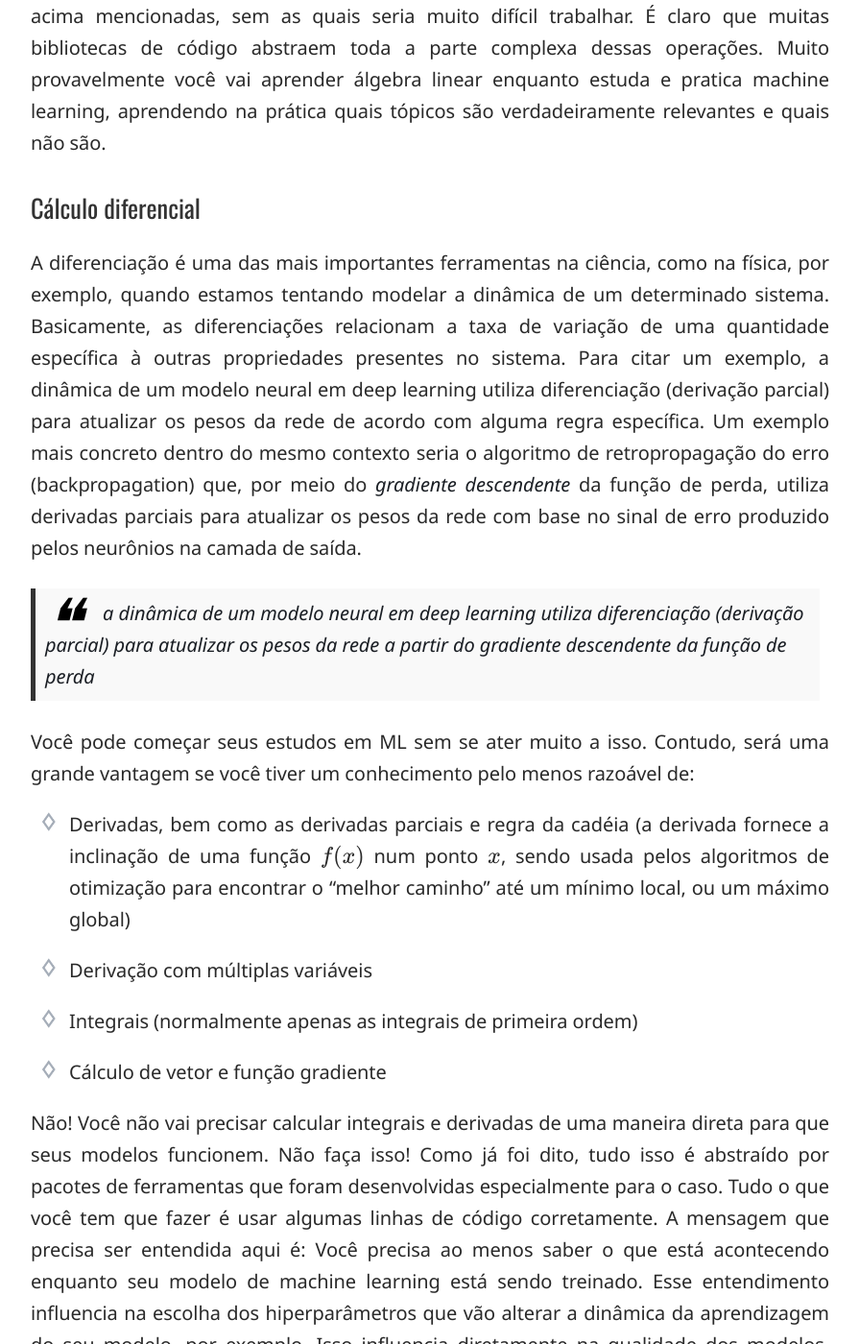
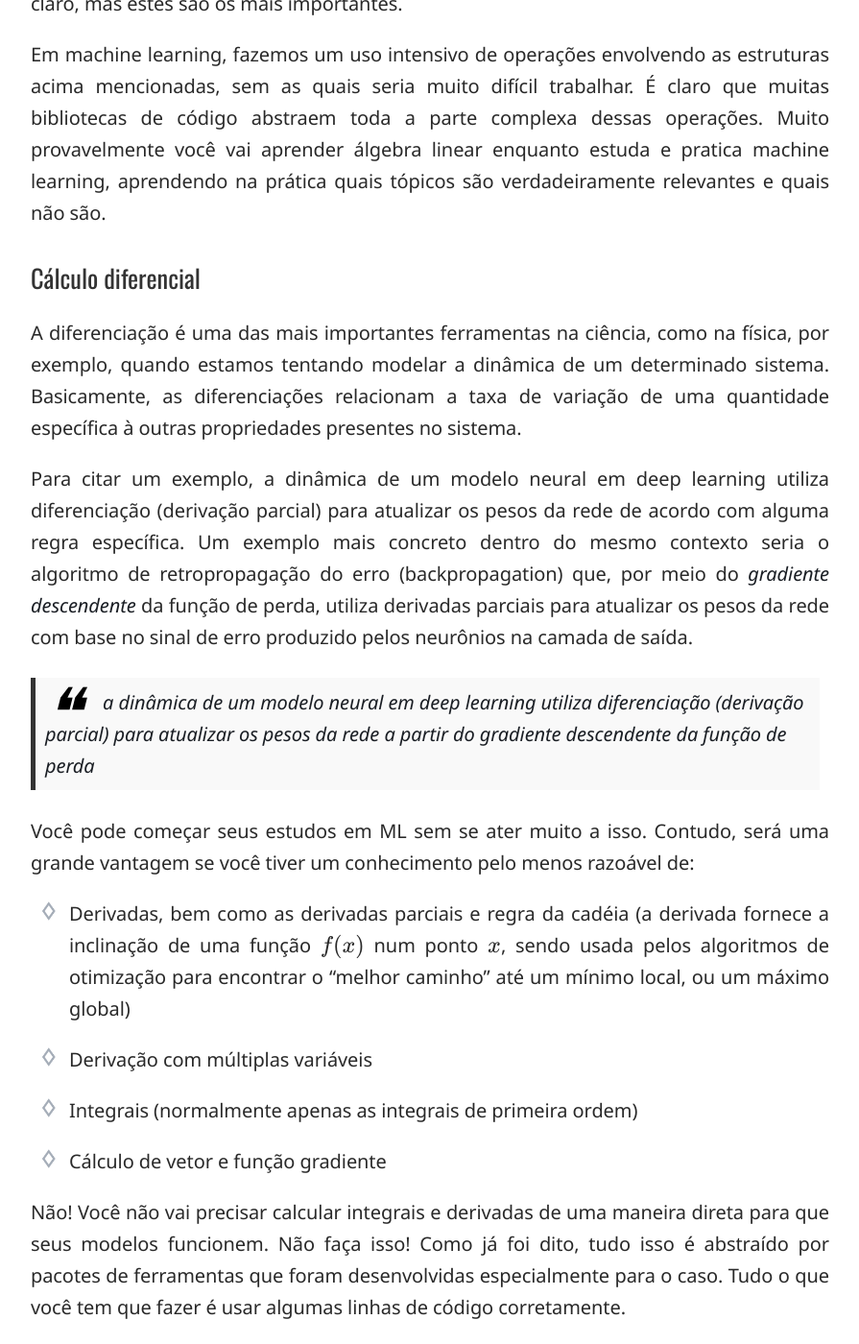
Before and after one commit to luisfredgs/luisfredgs.github.io, a Jekyll site: the page built from _posts/2018-01-18-dicas-para-aprender-machine-learning.md, in a window 1280 px wide and 1400 px high, scrolled down 4421 px. Shown: the whole window at 96% size, without its empty margins (192-1087 px from the left). Built offline with Jekyll 4.4.1, drawn with Linux system fonts in a browser that asks for light colours; formulas are drawn with MathJax 3; comment, search, counter and statistics services are not loaded; some of the changed text lies outside the part shown.

Commit message:
Update 2018-01-18-dicas-para-aprender-machine-learning.md

```diff
--- a/_posts/2018-01-18-dicas-para-aprender-machine-learning.md
+++ b/_posts/2018-01-18-dicas-para-aprender-machine-learning.md
@@ -34,9 +34,13 @@
 
 > *Na maior parte do tempo, Machine Learning representa a necessidade de fazer previsões com base no conhecimento obtido a partir de dados.*
 
-Um algoritmo é normalmente exposto a esse conhecimento, explorando e reconhecendo padrões exaustivamente, com a intenção de obter uma função matemática específica (num amplo espaço de funções possíveis), que seja capaz de usar esses padrões para fazer extrapolações com base em parâmetros que ela nunca viu. Essa função é normalmente obtida por meio de um processo de otimização, que testa diferentes soluções até chegar numa que seja robusta o suficiente para fazer boas generalizações com base no conhecimento extraído dos dados pelo tal algorítmo.
+Um algoritmo é normalmente exposto a esse conhecimento, explorando e reconhecendo padrões exaustivamente, com a intenção de obter uma função matemática específica (num amplo espaço de funções possíveis), que seja capaz de usar esses padrões para fazer extrapolações com base em parâmetros que ela nunca viu.
 
-Durante esse processo, vários conceitos matemáticos são utilizados: Álgebra linear, Diferenciação, probabilidade, etc. Contudo, esses conceitos são quase sempre abstraídos pelo uso de bibliotecas e frameworks de machine learning que foram desenvolvidos especialmente para o caso. É sempre bom lembrar, entretanto, que o conhecimento desses conceitos matemáticos vai te colocar numa posição vantajosa, uma vez que as bibliotecas de machine learning não fazem tudo sozinhas.
+Essa função é normalmente obtida por meio de um processo de otimização, que testa diferentes soluções até chegar numa que seja robusta o suficiente para fazer boas generalizações com base no conhecimento extraído dos dados pelo tal algorítmo.
+
+Durante esse processo, vários conceitos matemáticos são utilizados: Álgebra linear, Diferenciação, probabilidade, etc. Contudo, esses conceitos são quase sempre abstraídos pelo uso de bibliotecas e frameworks de machine learning que foram desenvolvidos especialmente para o caso.
+
+É sempre bom lembrar, entretanto, que o conhecimento desses conceitos matemáticos vai te colocar numa posição vantajosa, uma vez que as bibliotecas de machine learning não fazem tudo sozinhas.
 
 Às vezes, você precisará expandir os recursos dessas bibliotecas, criando seus próprios modelos e funcionalidades para atender a uma ou outra situação específica. Nessas horas, principalmente, é útil saber como as coisas funcionam para além dos limites da escrita do código. Então, saia da média e não se contente apenas em saber programar.
 
@@ -70,7 +74,9 @@
 
 ## Cálculo diferencial
 
-A diferenciação é uma das mais importantes ferramentas na ciência, como na física, por exemplo, quando estamos tentando modelar a dinâmica de um determinado sistema. Basicamente, as diferenciações relacionam a taxa de variação de uma quantidade específica à outras propriedades presentes no sistema. Para citar um exemplo, a dinâmica de um modelo neural em deep learning utiliza diferenciação (derivação parcial) para atualizar os pesos da rede de acordo com alguma regra específica. Um exemplo mais concreto dentro do mesmo contexto seria o algoritmo de retropropagação do erro (backpropagation) que, por meio do *gradiente descendente* da função de perda, utiliza derivadas parciais para atualizar os pesos da rede com base no sinal de erro produzido pelos neurônios na camada de saída.
+A diferenciação é uma das mais importantes ferramentas na ciência, como na física, por exemplo, quando estamos tentando modelar a dinâmica de um determinado sistema. Basicamente, as diferenciações relacionam a taxa de variação de uma quantidade específica à outras propriedades presentes no sistema.
+
+Para citar um exemplo, a dinâmica de um modelo neural em deep learning utiliza diferenciação (derivação parcial) para atualizar os pesos da rede de acordo com alguma regra específica. Um exemplo mais concreto dentro do mesmo contexto seria o algoritmo de retropropagação do erro (backpropagation) que, por meio do *gradiente descendente* da função de perda, utiliza derivadas parciais para atualizar os pesos da rede com base no sinal de erro produzido pelos neurônios na camada de saída.
 
 > *a dinâmica de um modelo neural em deep learning utiliza diferenciação (derivação parcial) para atualizar os pesos da rede a partir do gradiente descendente da função de perda*
 
@@ -84,7 +90,9 @@
 
 * Cálculo de vetor e função gradiente
 
-Não! Você não vai precisar calcular integrais e derivadas de uma maneira direta para que seus modelos funcionem. Não faça isso! Como já foi dito, tudo isso é abstraído por pacotes de ferramentas que foram desenvolvidas especialmente para o caso. Tudo o que você tem que fazer é usar algumas linhas de código corretamente. A mensagem que precisa ser entendida aqui é: Você precisa ao menos saber o que está acontecendo enquanto seu modelo de machine learning está sendo treinado. Esse entendimento influencia na escolha dos hiperparâmetros que vão alterar a dinâmica da aprendizagem do seu modelo, por exemplo. Isso influencia diretamente na qualidade dos modelos. Além disso, ter esse entendimento é útil em situações nas quais você está interessado em desenvolver um novo algoritmo de otimização para solucionar um problema específico. Então, conhecimento, nessas horas, é poder!
+Não! Você não vai precisar calcular integrais e derivadas de uma maneira direta para que seus modelos funcionem. Não faça isso! Como já foi dito, tudo isso é abstraído por pacotes de ferramentas que foram desenvolvidas especialmente para o caso. Tudo o que você tem que fazer é usar algumas linhas de código corretamente.
+
+A mensagem que precisa ser entendida aqui é: Você precisa ao menos saber o que está acontecendo enquanto seu modelo de machine learning está sendo treinado. Esse entendimento influencia na escolha dos hiperparâmetros que vão alterar a dinâmica da aprendizagem do seu modelo, por exemplo. Isso influencia diretamente na qualidade dos modelos. Além disso, ter esse entendimento é útil em situações nas quais você está interessado em desenvolver um novo algoritmo de otimização para solucionar um problema específico. Então, conhecimento, nessas horas, é poder!
 
 ## Teoria da probabilidade
 
@@ -131,13 +139,13 @@
 * [Numpy](https://numpy.org/)
 * [Scipy](https://www.scipy.org/)
 
-São ferramentas já bastante consolidadas na área e muito usadas na indústria também. Numpy, por exemplo, possui recursos completos para aplicações de [álgebra linear](https://people.duke.edu/~ccc14/pcfb/numpympl/LinearAlgebra.html); **Pytorch** e **Tensorflow** são excelentes bibliotecas especialmente voltadas para a construção de arquiteturas neurais, amplamente utilizados na academia e indústria; **Scikit-learn** se tornou o toolbox padrão quando o assunto é modelagem usando algoritmos robustos e tradicionais; **Pandas** é o queridinho durante as análises exploratórias, onde é indispensável o uso de dataframes. Vale a pena investir tempo em entender seu funcionamento. Mas não se contente com apenas essas ferramentas, pois há outras inúmeras disponíveis.
+São ferramentas já bastante consolidadas e muito usadas na indústria também. Numpy, por exemplo, possui recursos completos para aplicações de [álgebra linear](https://people.duke.edu/~ccc14/pcfb/numpympl/LinearAlgebra.html); **Pytorch** e **Tensorflow** são bibliotecas especialmente voltadas para a construção de arquiteturas neurais, com o Tensorflow dominando as aplicações em ambientes de produção (até agora); **Scikit-learn** se tornou o toolbox padrão quando o assunto é modelagem usando algoritmos robustos, sem ênfase ao deep learning; **Pandas** é o queridinho durante as análises exploratórias, onde é indispensável o uso de dataframes. Enfim, vale a pena investir tempo em entender o funcionamento dessas ferramentas. Mas não se contente com apenas essas ferramentas, pois há outras inúmeras disponíveis.
 
 Além disso, não podemos esquecer de alguns ambientes voltados para prototipágem e testes de modelos, tais como os [Jupyter Notebooks](https://jupyter.org/). Além disso, a Google te oferece o [Google Colab](https://colab.research.google.com/) com GPU grátis para você já sair brincando sem precisar instalar nada, já que a maioria dos pacotes python para machine learning estão previamente instalados, inclusive as ferramentas citadas acima (você também pode instalar outras libraries facilmente usando o comando "!pip install").
 
 ### Quais livros ou cursos online você me recomenda para estudar machine learning?
 
-Esta é uma pergunta que eu recebo com muita frequência. Por isso, decidi gravar o vídeo abaixo, onde eu indico alguns dos livros que utilizo para estudar e também alguns cursos online que, apesar de eu ainda não ter feito nenhum deles, sei que são cursos bem recomendados pela comunidade. No vídeo eu também apresento um resumo dos pré-requisitos que mencionei nos parágrafos anteriores, bem como algumas dicas sobre onde buscar as informações mais atualizadas sobre o tema.
+Por responder essa pergunta, decidi gravar o vídeo abaixo, onde eu indico alguns dos livros que utilizo para estudar. No vídeo eu também apresento um resumo dos pré-requisitos que mencionei nos parágrafos anteriores, bem como algumas dicas sobre onde buscar as informações mais atualizadas sobre o tema.
 
 {:.note}
 ***ATENÇÃO**: Aos 07:54, eu na verdade estou querendo me referir ao **k-Nearest Neighbors** (o K-NN). Há uma grande diferença em relação ao K-Means, o qual tenta fornecer um agrupamento de dados, com separações bem definidas, baseado na similaridade entre estes dados. Falo mais sobre o K-means [nesse post](https://luisfredgs.github.io/machine-learning/clustering-analysis-an-introduction-to-unsupervised-learning). Peço desculpas pelo equívoco, pois só notei depois de rever o vídeo, logo após ser publicado no canal. Todos os links aos quais me refiro durante a apresentação dos slides estão presentes na descrição do vídeo.*
```
